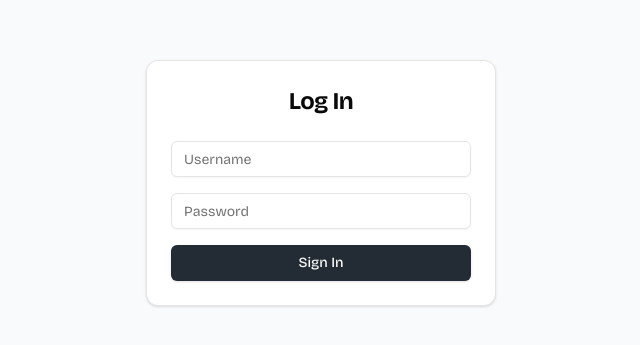
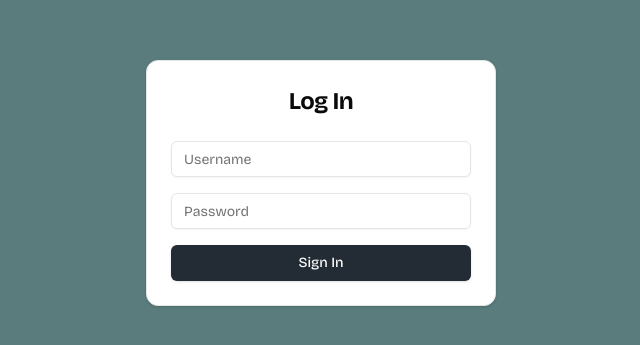
Before and after one commit to rachelkd/pawmodoro-frontend, a Next.js app: page /login in a window 1280 px wide. Shown: the part 217-562 px from the top of the page, without its empty margins (319-959 px from the left). Built offline with nearby package versions, Linux system fonts and the light colour scheme.

Commit message:
Removed background color from login page for a cleaner look.

```diff
--- a/src/app/login/page.tsx
+++ b/src/app/login/page.tsx
@@ -2,7 +2,7 @@ import { LoginForm } from '@/components/auth/login-form';
 
 export default function LoginPage() {
     return (
-        <div className='min-h-screen flex items-center justify-center bg-gray-50'>
+        <div className='min-h-screen flex items-center justify-center'>
             <LoginForm />
         </div>
     );
```
